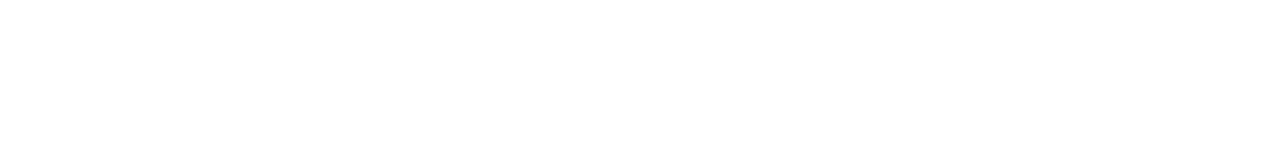
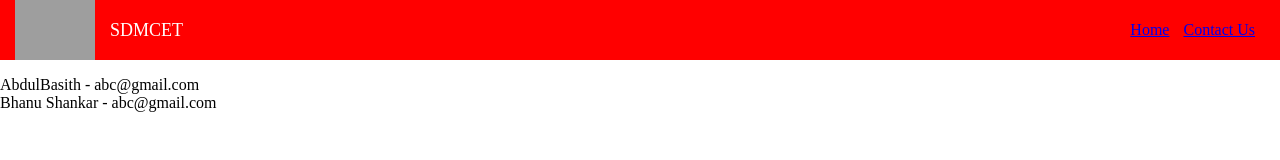
Before and after one commit to heyitsELECTRO/wt_college, a plain HTML site: page contact.html in a window 1280 px wide. Drawn offline with Linux system fonts and the light colour scheme; grey boxes are pictures that could not be loaded.

Commit message:
Update contact.html

```diff
--- a/contact.html
+++ b/contact.html
@@ -6,6 +6,23 @@
     <title>Document</title>
 </head>
 <body>
-
+    <body style="padding: 0px; margin: 0px;">
+    <header>
+        <div style="background-color: red; display: flex; align-items: center; justify-content: space-between;">
+            <div style="display: flex; align-items: center;">
+                <img src="./Assets/logo.png" alt="Logo" height="60px" style="margin-left: 15px; margin-right: 15px;">
+                <span style="font-size: large; color: white; ">
+                    SDMCET
+                </span>
+            </div>
+            <div style="margin-right: 15px; color: white;">
+                <span style="margin-right: 10px;"><a href="./homepage.html">Home</a></span>
+                <span style="margin-right: 10px;"><a href="./contact.html">Contact Us</a></span>
+            </div>
+        </div>
+    </header>
+<p>AbdulBasith - abc@gmail.com <br>
+    Bhanu Shankar  - abc@gmail.com
+</p>
 </body>
 </html>
```
